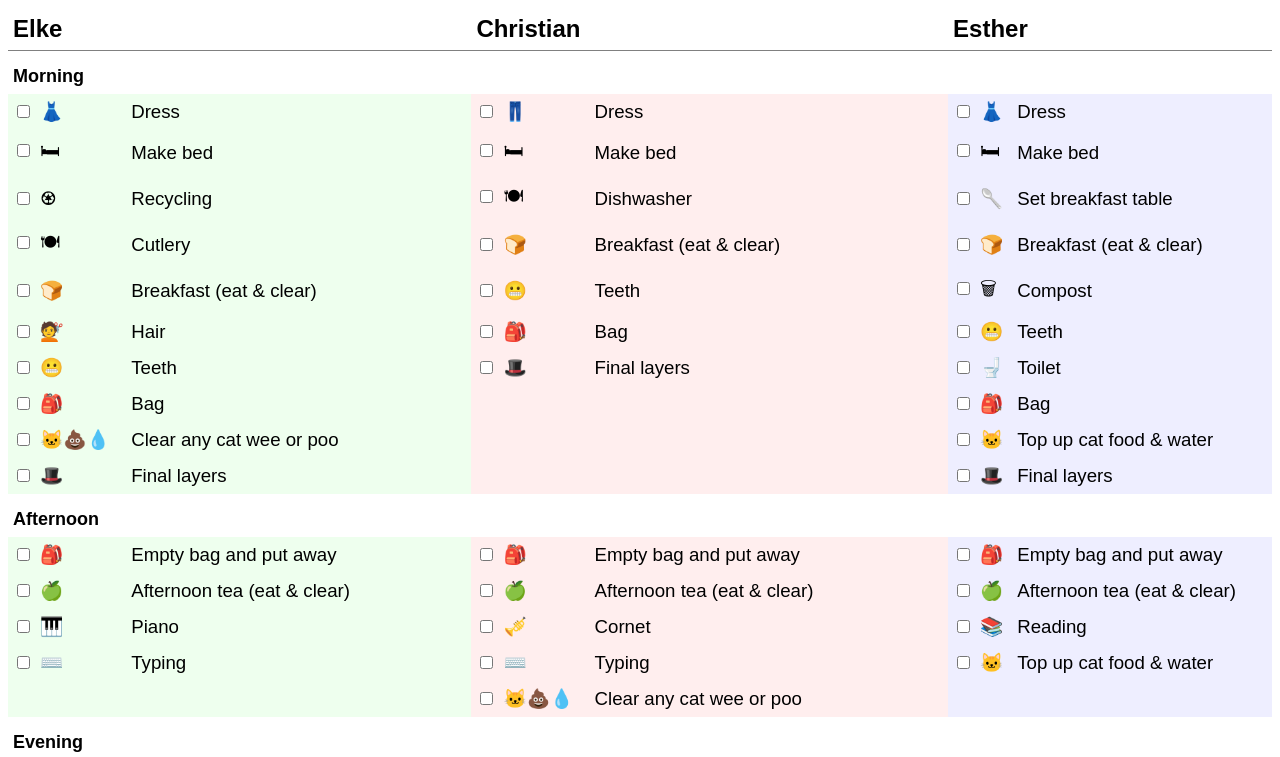
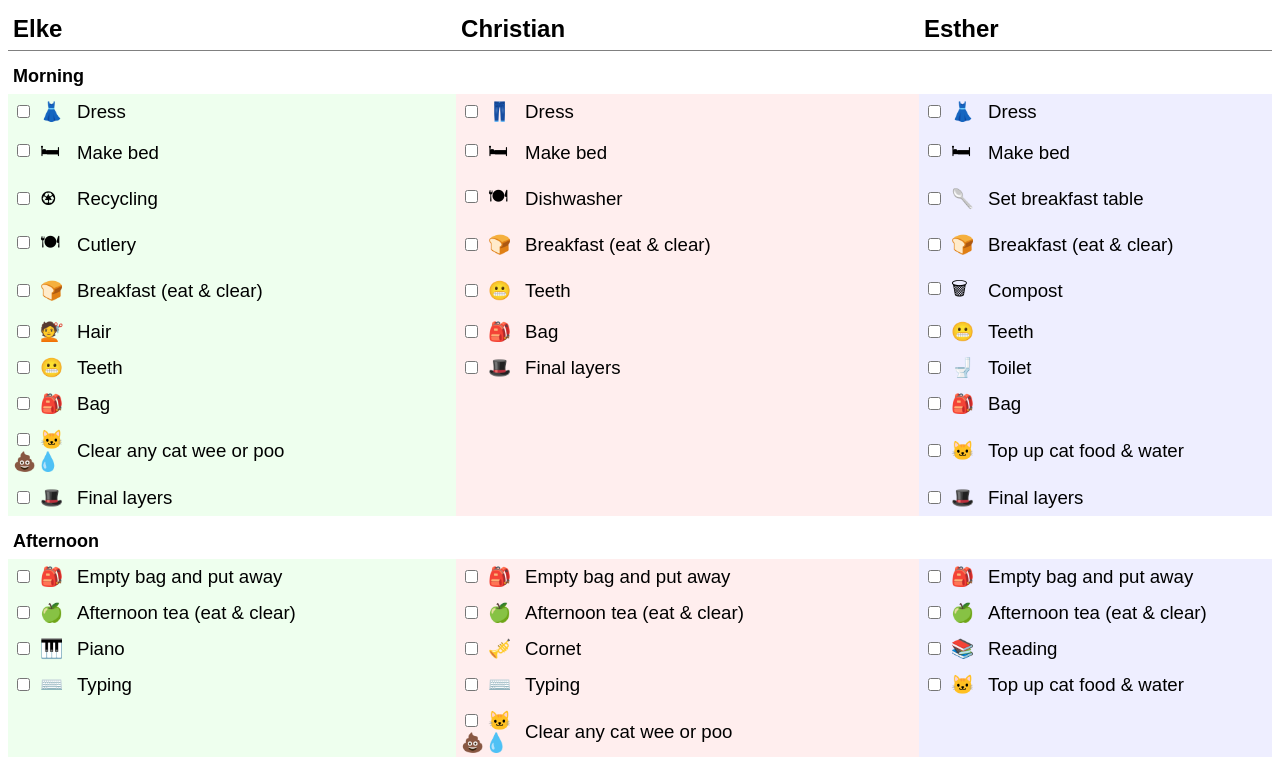
Before and after one commit to mhjb/jobs-list, a plain HTML site: page index.html in a window 1280 px wide. Shown: the top 757 px of the page. Drawn offline with Linux system fonts and the light colour scheme.

Commit message:
More of that

```diff
--- a/index.html
+++ b/index.html
@@ -34,11 +34,11 @@ input[type="checkbox"] {
 <body>
     <table>
       <colgroup>
+        <col style="background-color:#efe; width:4em;">
         <col style="background-color:#efe">
-        <col style="background-color:#efe">
+        <col style="background-color:#fee; width:4em;">
         <col style="background-color:#fee">
-        <col style="background-color:#fee">
-        <col style="background-color:#eef">
+        <col style="background-color:#eef; width:4em;">
         <col style="background-color:#eef">
       </colgroup>
       <tr>
```
